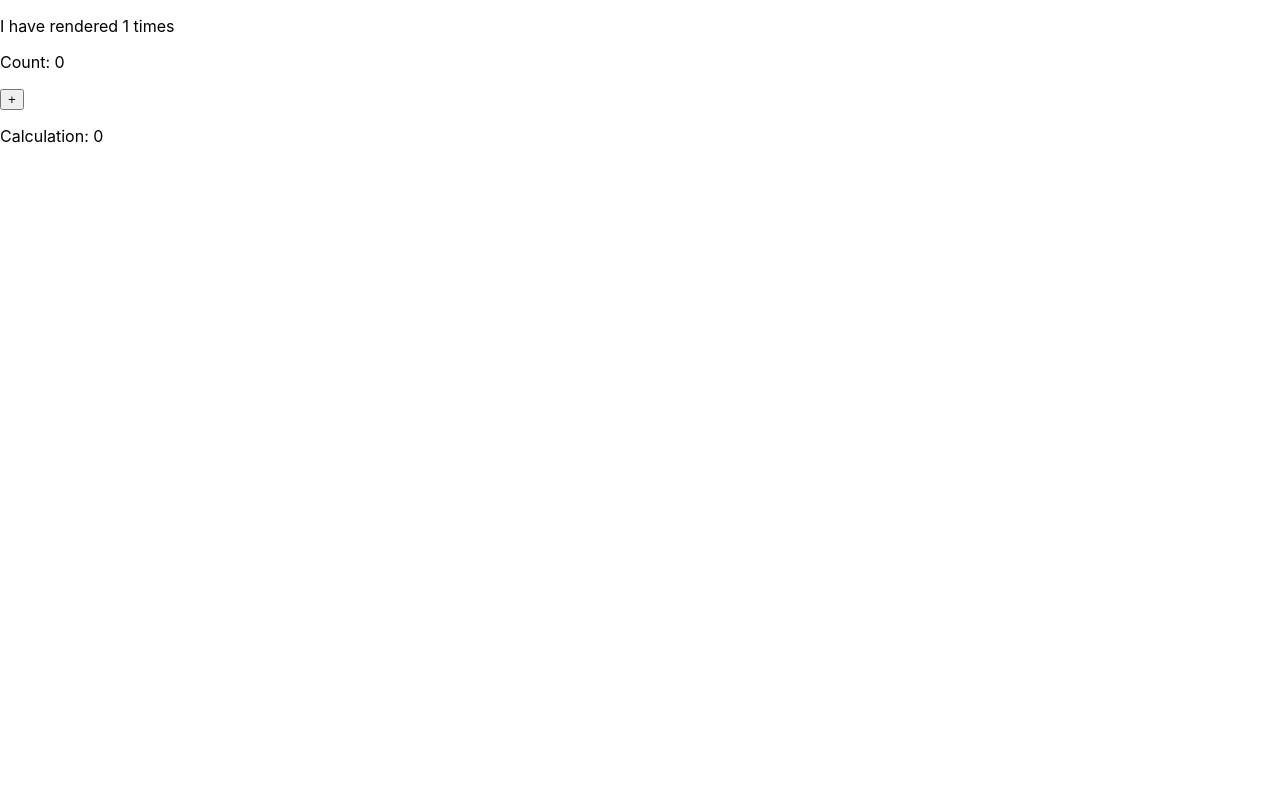
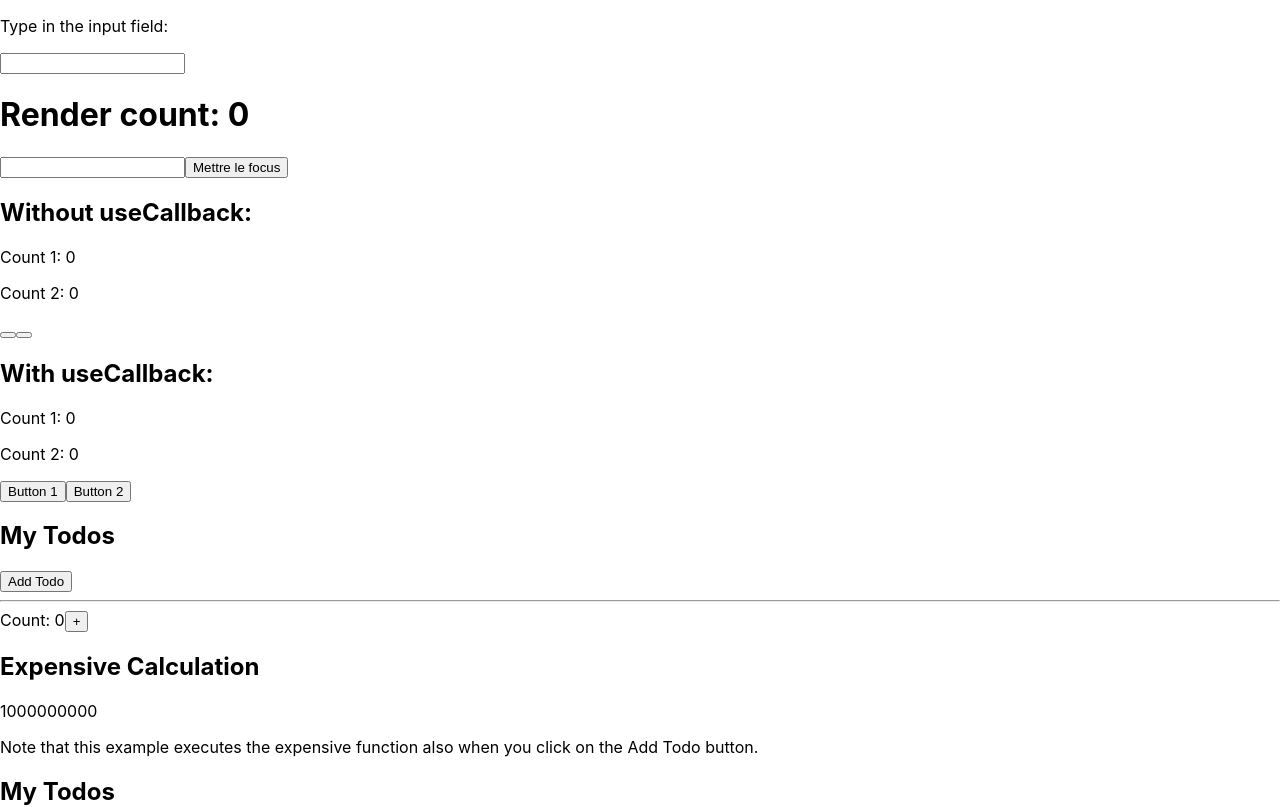
Before and after one commit to ariellechuenteu-cell/Dev-react, a React (Create React App) app: page / in a window 1280 px wide. Shown: the top 807 px of the page. Built offline with nearby package versions, Linux system fonts and the light colour scheme.

Commit message:
Introduction et utilisaion des hook reacts

```diff
--- a/src/index.js
+++ b/src/index.js
@@ -1,6 +1,5 @@
 import React from 'react';
-import { useState } from 'react';
-import { useEffect } from 'react';
+import { useState, useRef, useEffect, useCallback, useMemo } from 'react';
 import ReactDOM from 'react-dom/client';
 import './index.css';
 import App from './App';
@@ -8,45 +7,205 @@ import reportWebVitals from './reportWebVitals';
 
 import { createRoot } from 'react-dom/client';
 
-//Exemple de minuteur avec le hook useEffect
-function Timer() {
-  const [count, setCount] = useState(0);
+function Apps() {
+  const [inputValue, setInputvalue] = useState('');
+  const count = useRef(0);
 
   useEffect(() => {
-    setTimeout(() => {
-      setCount((count) => count + 1);
-    }, 1000);
-    return () => clearTimeout();
-  }, []);
-
-  return <p>I have rendered {count} times</p>;
-}
-
-function Counter() {
-  const [count, setCount] = useState(0);
-  const [calculation, setCalculation] = useState(0);
-
-  useEffect(() => {
-    setCalculation(() => count * 2);
-  }, [count]); // <- add the count variable here
+    count.current = count.current + 1;
+  });
 
   return (
     <>
-      <p>Count: {count}</p>
-      <button onClick={() => setCount((c) => c + 1)}>+</button>
-      <p>Calculation: {calculation}</p>
+      <p>Type in the input field:</p>
+      <input type='text'
+        value={inputValue}
+        onChange={(e) => setInputvalue(e.target.value)} />
+      <h1>Render count: {count.current}</h1>
     </>
   );
 }
 
+function Formulaire() {
+  const champ = useRef(null);
+
+  return (
+    <>
+      <input ref={champ} />
+      <button onClick={() => champ.current}>
+        Mettre le focus
+      </button>
+    </>
+  );
+}
+
+//Introduction a useCallback
+
+//example sans le useCallback
+// Child component that receives a function prop
+const Button = React.memo(({ onClick, text }) => {
+  alert(`Child ${text} button rendered`);
+  return <button onClick={onClick}>{text}</button>;
+});
+
+// Parent component without useCallback
+function WithoutCallbackExample() {
+  const [count1, setCount1] = useState(0);
+  const [count2, setCount2] = useState(0);
+
+  // This function is recreated on every render
+  const handleClick1 = () => {
+    setCount1(count1 + 1);
+  };
+
+  const handleClick2 = () => {
+    setCount2(count2 + 1);
+  };
+
+  alert("Parent rendered");
+  return (
+    <div>
+      <h2>Without useCallback:</h2>
+      <p>Count 1: {count1}</p>
+      <p>Count 2: {count2}</p>
+      <button onClick={handleClick1} text="Button 1" />
+      <button onClick={handleClick2} text="Button 2" />
+    </div>
+  );
+}
+
+//example avec le useCallback
+// Child component that receives a function prop
+const button = React.memo(({ onClick, text }) => {
+  console.log(`${text} button rendered`);
+  return <button onClick={onClick}>{text}</button>;
+});
+
+// Parent component with useCallback
+function WithCallbackExample() {
+  const [count1, setCount1] = useState(0);
+  const [count2, setCount2] = useState(0);
+
+  // These functions are memoized and only recreated when dependencies change
+  const handleClick1 = useCallback(() => {
+    setCount1(count1 + 1);
+  }, [count1]);
+
+  const handleClick2 = useCallback(() => {
+    setCount2(count2 + 1);
+  }, [count2]);
+
+  console.log("Parent rendered");
+  return (
+    <div>
+      <h2>With useCallback:</h2>
+      <p>Count 1: {count1}</p>
+      <p>Count 2: {count2}</p>
+      <Button onClick={handleClick1} text="Button 1" />
+      <Button onClick={handleClick2} text="Button 2" />
+    </div>
+  );
+}
+
+
+// Introduction a useMemo
+
+//Exemple sans useMemo
+const Application = () => {
+  const [count, setCount] = useState(0);
+  const [todos, setTodos] = useState([]);
+  const calculation = expensiveCalculation(count);
+
+  const increment = () => {
+    setCount((c) => c + 1);
+  };
+  const addTodo = () => {
+    setTodos((t) => [...t, "New Todo"]);
+  };
+
+  return (
+    <div>
+      <div>
+        <h2>My Todos</h2>
+        {todos.map((todo, index) => {
+          return <p key={index}>{todo}</p>;
+        })}
+        <button onClick={addTodo}>Add Todo</button>
+      </div>
+      <hr />
+      <div>
+        Count: {count}
+        <button onClick={increment}>+</button>
+        <h2>Expensive Calculation</h2>
+        {calculation}
+        <p>Note that this example executes the expensive function also when you click on the Add Todo button.</p>
+      </div>
+    </div>
+  );
+};
+
+const expensiveCalculation = (num) => {
+  console.log("Calculating...");
+  for (let i = 0; i < 1000000000; i++) {
+    num += 1;
+  }
+  return num;
+};
+
+
+// Exemple avec useMemo
+const ApplicationUseMemo = () => {
+  const [count, setCount] = useState(0);
+  const [todos, setTodos] = useState([]);
+  const calculation = useMemo(() => expensiveCalculation(count), [count]);
+
+  const increment = () => {
+    setCount((c) => c + 1);
+  };
+  const addTodo = () => {
+    setTodos((t) => [...t, "New Todo"]);
+  };
+
+  return (
+    <div>
+      <div>
+        <h2>My Todos</h2>
+        {todos.map((todo, index) => {
+          return <p key={index}>{todo}</p>;
+        })}
+        <button onClick={addTodo}>Add Todo</button>
+      </div>
+      <hr />
+      <div>
+        Count: {count}
+        <button onClick={increment}>+</button>
+        <h2>Expensive Calculation</h2>
+        {calculation}
+      </div>
+    </div>
+  );
+};
+
+const expensiveCalculationUseMemo = (num) => {
+  console.log("Calculating...");
+  for (let i = 0; i < 1000000000; i++) {
+    num += 1;
+  }
+  return num;
+};
 
 const root = ReactDOM.createRoot(document.getElementById('root'));
 root.render(
-  <reactStrictMode>
-    <Timer />
-    <Counter />
-  </reactStrictMode>
+  <React.StrictMode>
+    <Apps />
+    <Formulaire />
+    <WithoutCallbackExample />
+    <WithCallbackExample />
+    <Application />
+    <ApplicationUseMemo />
+  </React.StrictMode>
 );
+
 
 
 
```
